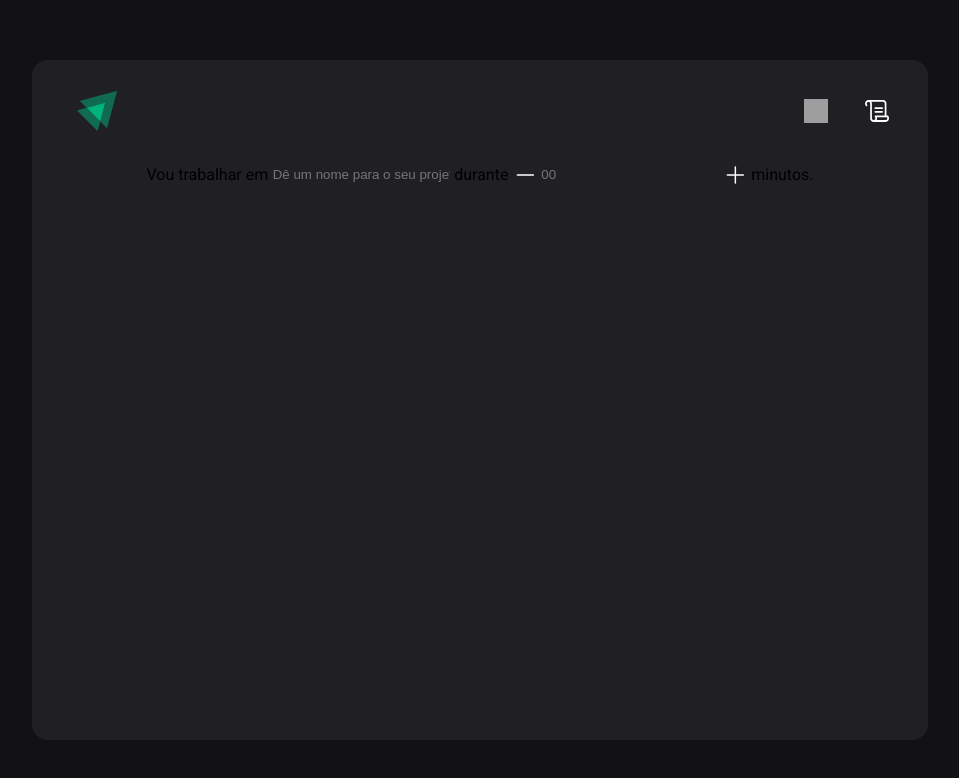
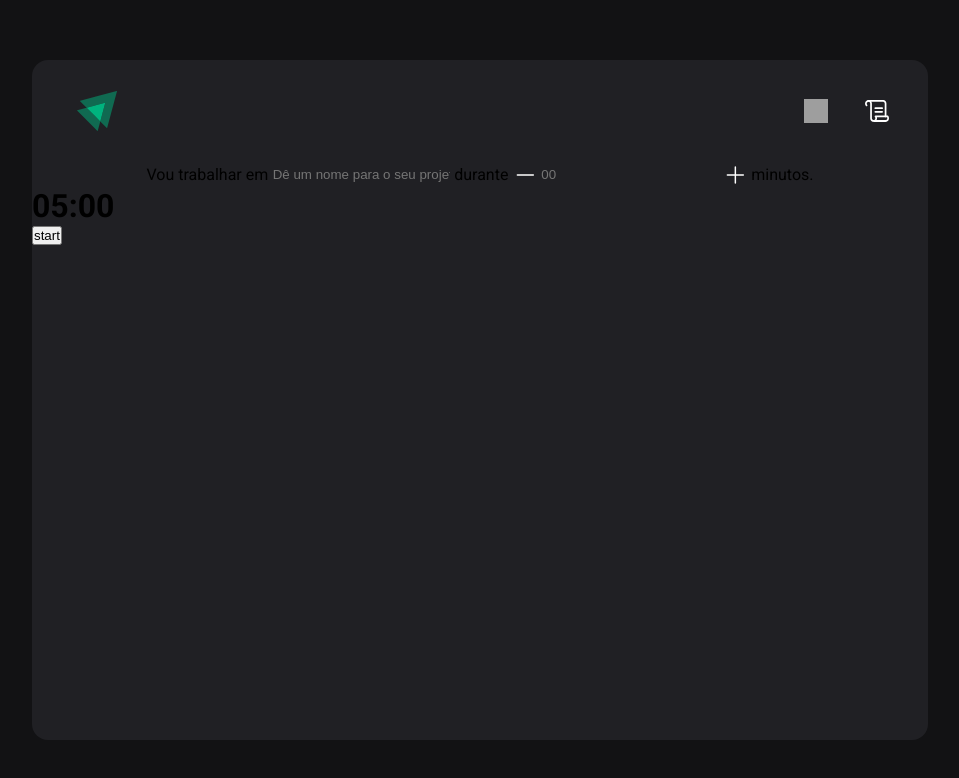
Before and after one commit to Rianfiore/ignite-timer, a React (Create React App) app: page / in a window 1280 px wide. Shown: the top 778 px of the page, without its empty margins (160-1119 px from the left). Built offline with nearby package versions, Linux system fonts and the light colour scheme; grey boxes are pictures that could not be loaded.

Commit message:
- import counter component;
- call counter component;

```diff
--- a/src/pages/home/index.tsx
+++ b/src/pages/home/index.tsx
@@ -1,4 +1,4 @@
-import { Flex, Main, Paragraph, Input} from "components"
+import { Flex, Main, Paragraph, Input, Counter} from "components"
 
 export const Home = () => {
   return (
@@ -10,6 +10,7 @@ export const Home = () => {
         <Input type="number" placeholder="00" modifier/>
         <Paragraph>minutos.</Paragraph>
       </Flex>
+     <Counter/>
     </Main>
   )
 }
```
